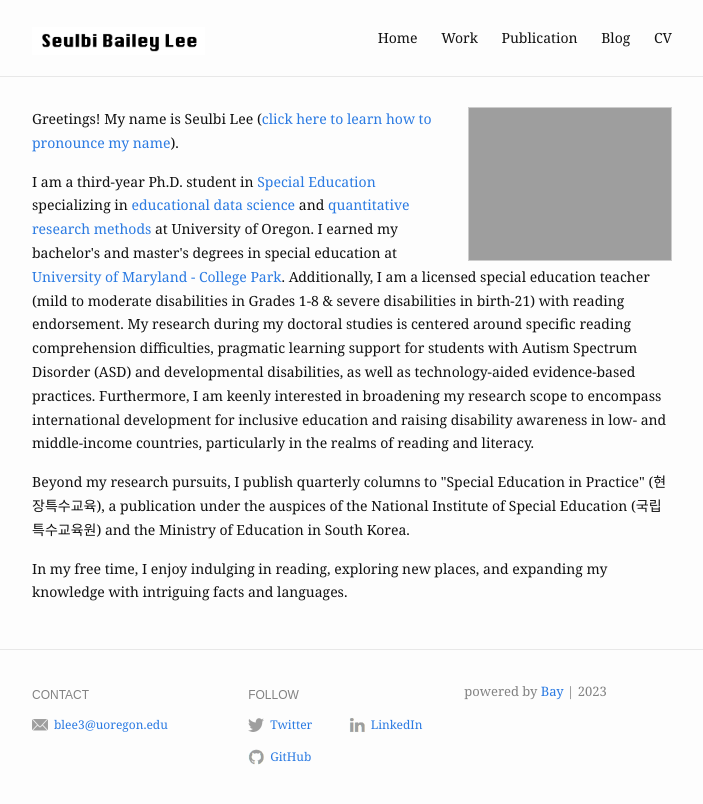
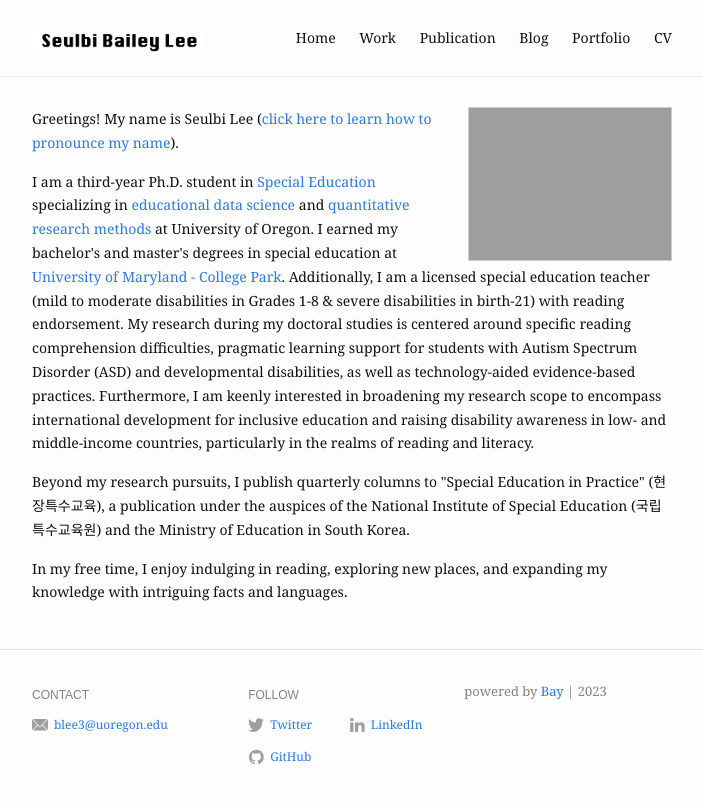
Before and after one commit to seul-b/seul-b.github.io, a Jekyll site: the page built from index.md, in a window 1280 px wide. Shown: the top 804 px of the page, without its empty margins (288-991 px from the left). Built offline with Jekyll 4.4.1, drawn with Linux system fonts in a browser that asks for light colours.

Commit message:
config updated

```diff
--- a/_config.yml
+++ b/_config.yml
@@ -16,7 +16,11 @@
     - name: Work
     - name: Publication
     - name: Blog
+    - name: Portfolio
+      link: "https://sites.google.com/view/lee-competency?usp=sharing"
     - name: CV
+      link: "https://drive.google.com/file/d/15kQmnynekPEi68SzSoDJu4yS1v7b1YLG/view?usp=drive_link"
+
 
 footer:
   show_powered_by: true
```
